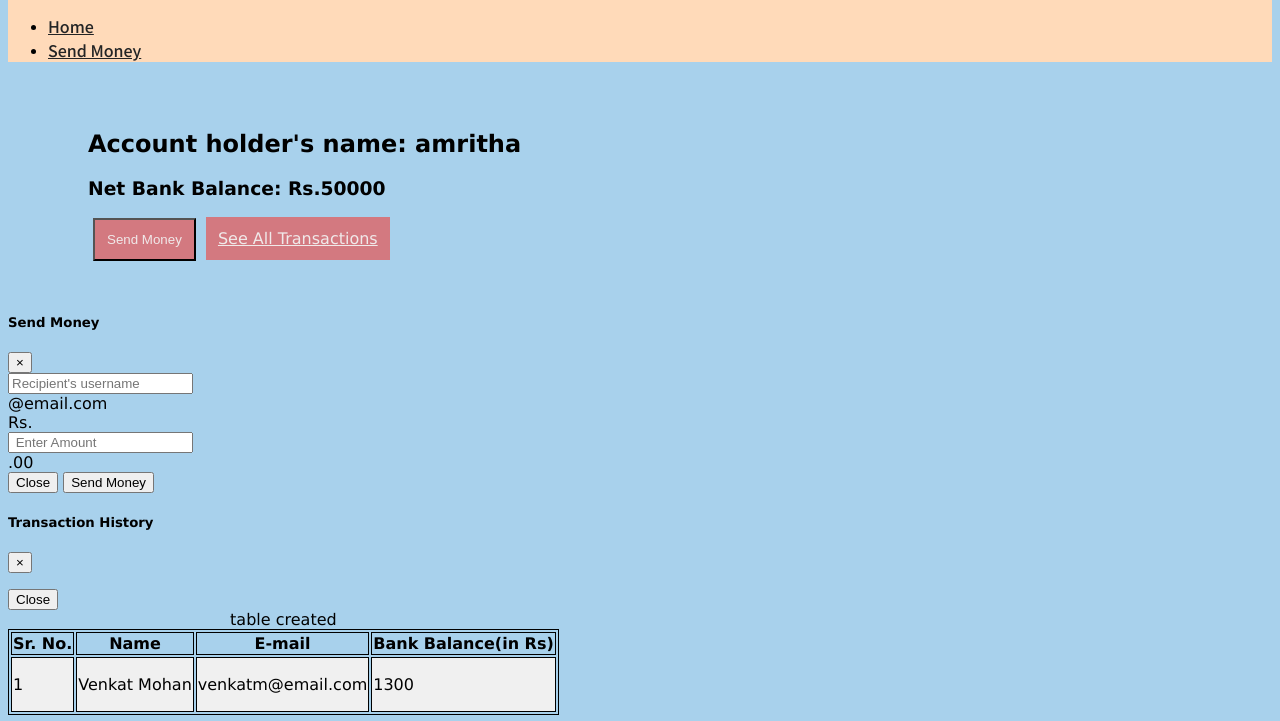
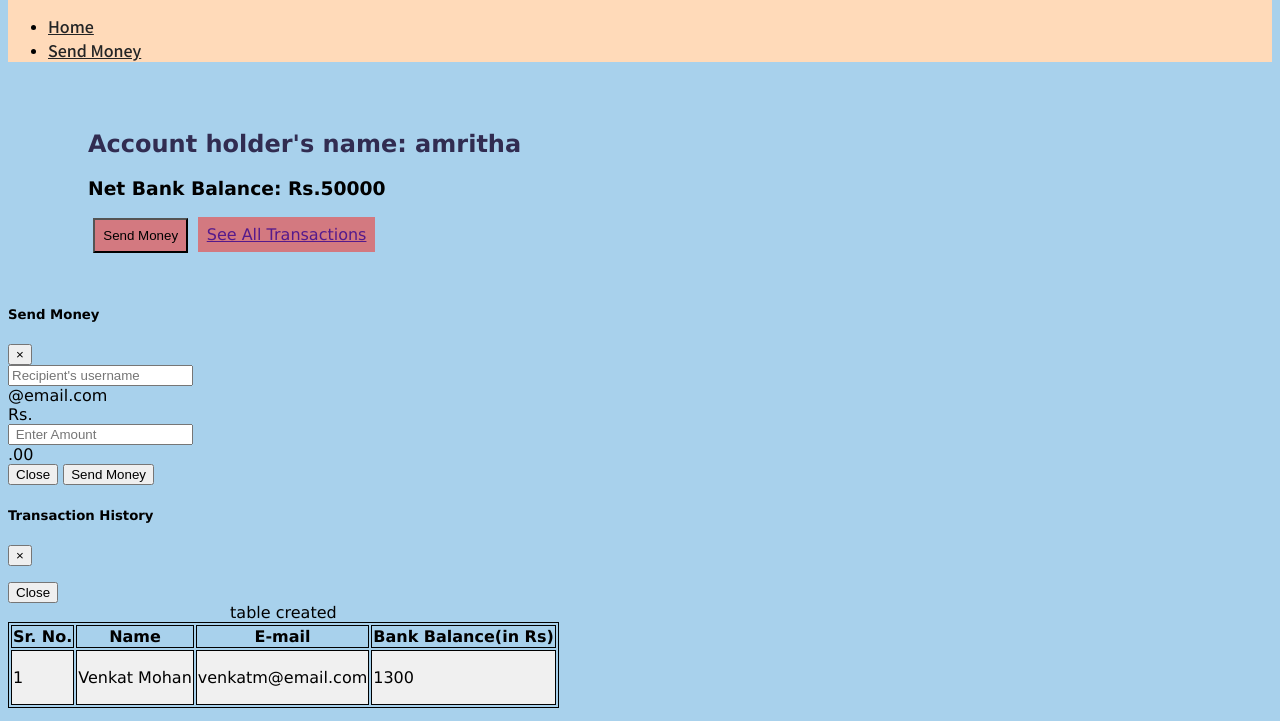
Before and after one commit to fresher-batch-2021/bankingapp-ui, a plain HTML site: page customer.html in a window 1280 px wide. Shown: the part 37-758 px from the top of the page. Drawn offline with nearby package versions, Linux system fonts and the light colour scheme; a web font is replaced by a local one.

Commit message:
files added

```diff
--- a/css/customer.css
+++ b/css/customer.css
@@ -33,9 +33,9 @@ body{
 .btn-info{
     padding: 1rem 1.2rem;
     background-color: rgb(211, 121, 128)!important;
-    color: rgb(240, 233, 233)!important;
+    /* color: rgb(240, 233, 233)!important;  */
     margin-left: 5px;
-    padding: 0.75rem;
+    padding: 0.75%;
     transition: all 0.5s;
 }
 
@@ -43,11 +43,9 @@ body{
     background-color: rgb(112, 112, 112)!important;
 }
 
-/* a{
-        color: pink;
-        background: orange;
-      } */
-
+#a{
+    color: #312c51;
+}
 .navbar-brand img{
     height: 55px;
     padding-left: 30px;
```
